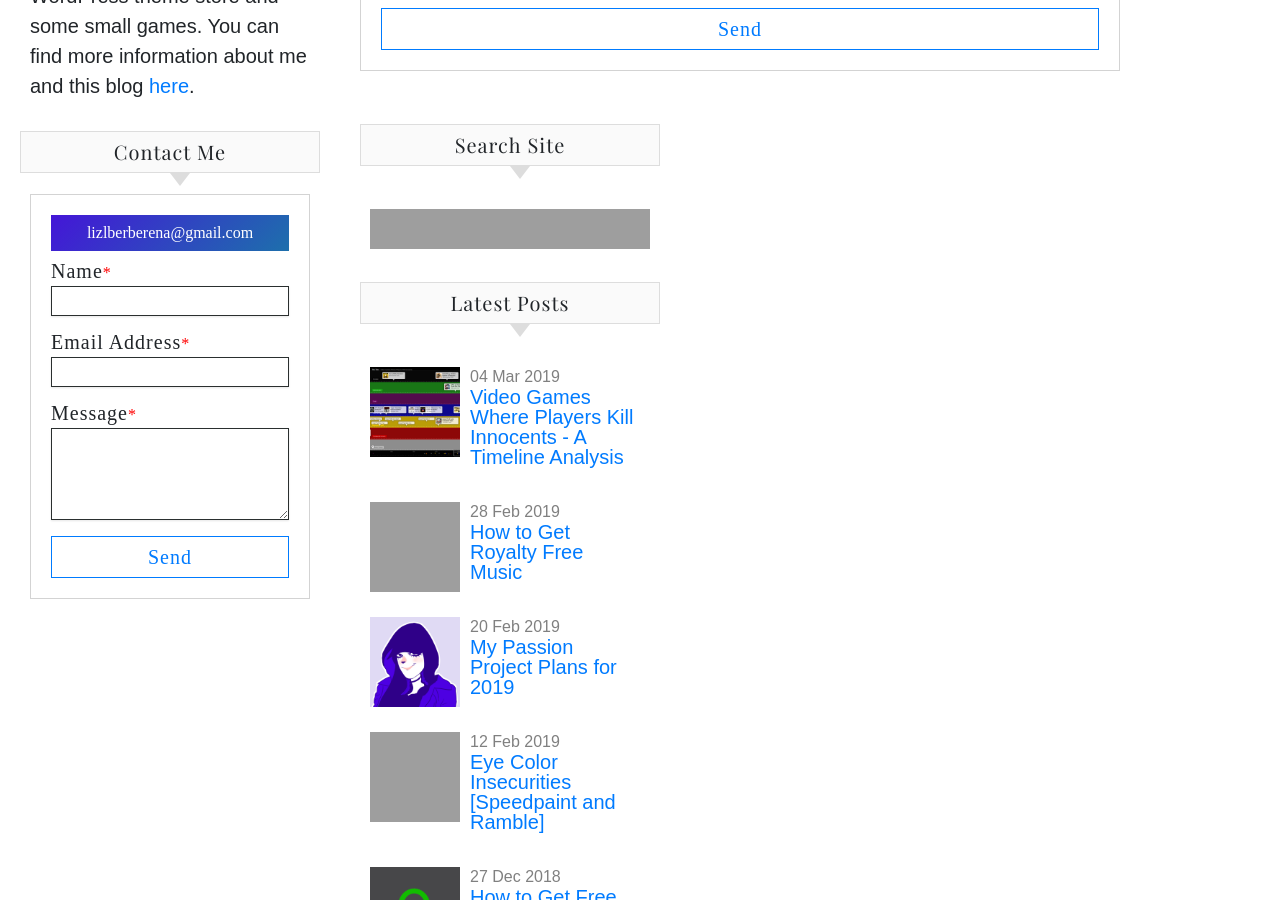
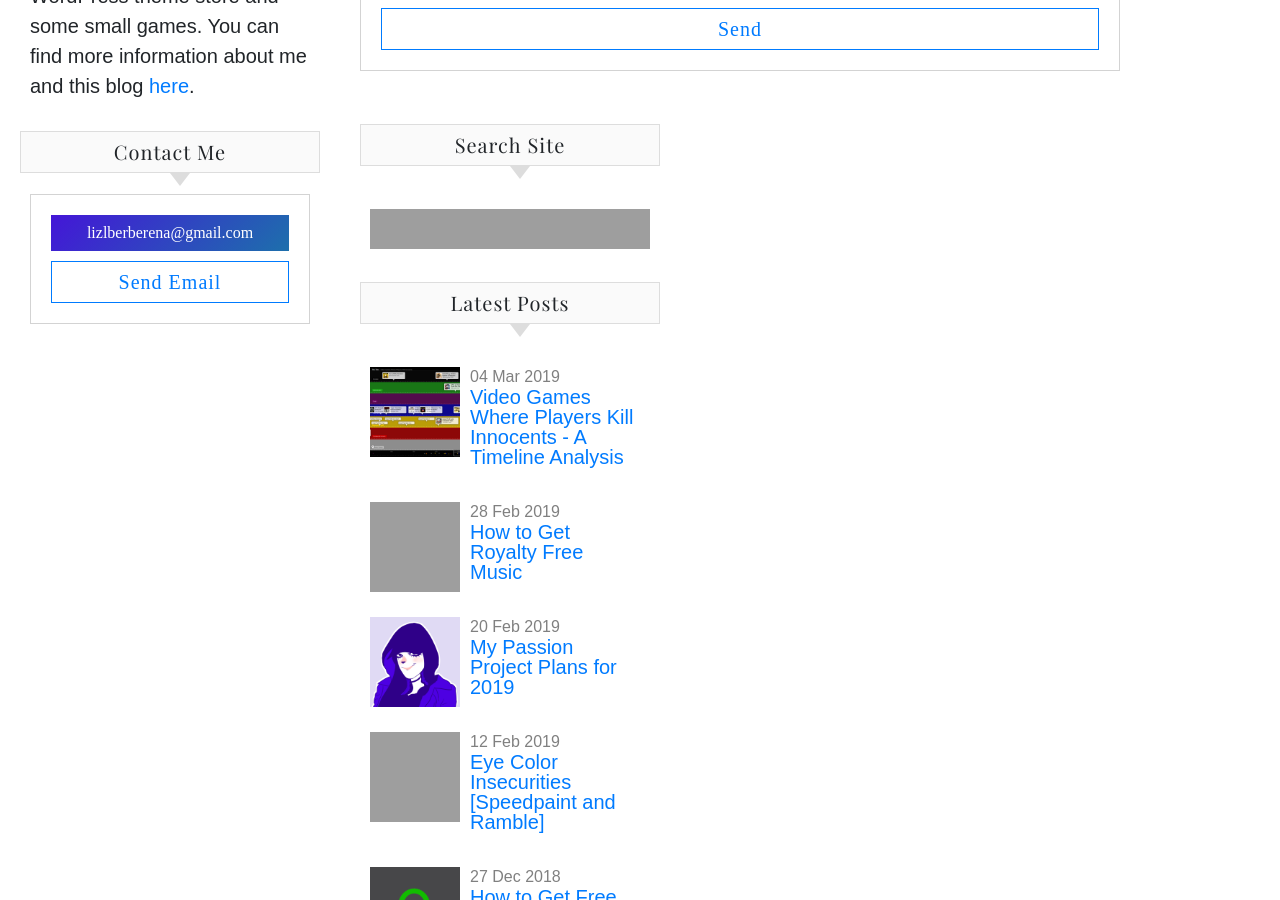
Before and after one commit to byliz/blog, a Jekyll site: the page built from contact/index.html, in a window 1280 px wide and 900 px high, scrolled down 923 px, cut to the strip 0-900 px from the top of the window. Built offline with Jekyll 4.4.1, drawn with Linux system fonts in a browser that asks for light colours; nearby versions of some CDN libraries; grey boxes are pictures that could not be loaded.

Commit message:
Changed contact form

```diff
--- a/_includes/widget_contact.html
+++ b/_includes/widget_contact.html
@@ -4,7 +4,7 @@
 
 		<div id="contact">
 
-			<form onsubmit="return formValidation();" action="mailto:lizlberberena@gmail.com" method="post">
+			<!--<form onsubmit="return formValidation();" action="mailto:lizlberberena@gmail.com" method="post">
 				<div id="alert"></div>
 				<label for="name">Name</label>
 				<input type="text" name="name" id="name">
@@ -14,6 +14,10 @@
 				<textarea name="message" id="message" cols="30" rows="5"></textarea>
 				<input type="text" name="_gotcha" style="display:none">
 				<button type="submit" style="width: 100%">Send</button>
+			</form>-->
+
+			<form action="mailto:lizlberberena@gmail.com" method="post">
+				<button type="submit" style="width: 100%">Send Email</button>
 			</form>
 		</div>
 
```
